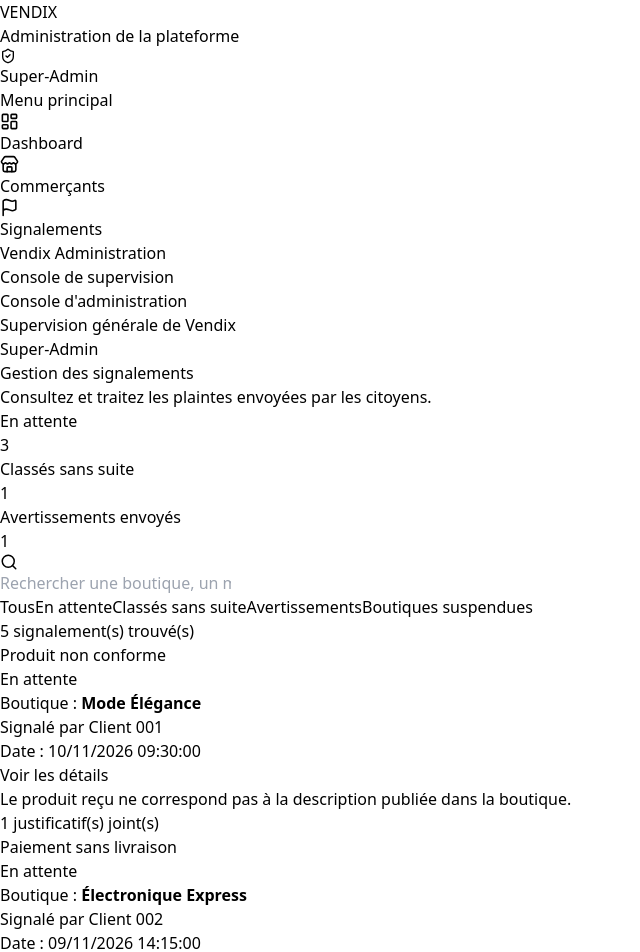
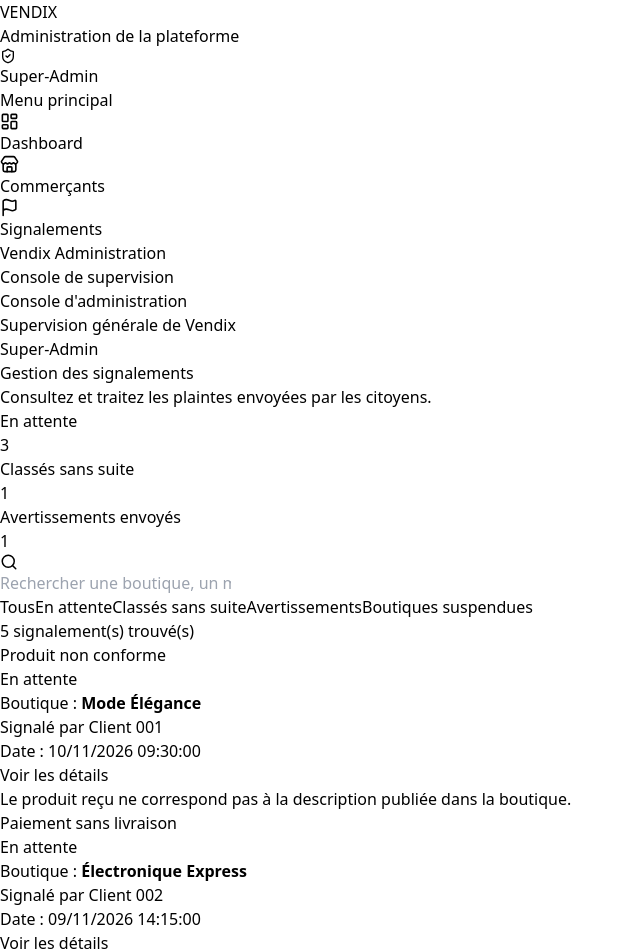
Before and after one commit to 7Bhil/Vendix-admin, a React (Vite) app: page /signalements in a window 1280 px wide. Shown: the top 952 px of the page, without its empty margins (0-640 px from the left). Built offline with nearby package versions, Linux system fonts and the light colour scheme.

Commit message:
chore: corrections

```diff
--- a/src/mocks/adminData.json
+++ b/src/mocks/adminData.json
@@ -115,14 +115,7 @@
       "description": "Le produit reçu ne correspond pas à la description publiée dans la boutique.",
       "submittedAt": "2026-11-10T09:30:00",
       "status": "pending",
-      "evidence": [
-        {
-          "id": 1,
-          "fileName": "photo-produit.jpg",
-          "type": "image/jpeg",
-          "description": "Photo du produit reçu"
-        }
-      ]
+      "evidence": []
     },
     {
       "id": 102,
@@ -133,20 +126,7 @@
       "description": "Le paiement a été effectué mais la commande n'a jamais été livrée.",
       "submittedAt": "2026-11-09T14:15:00",
       "status": "pending",
-      "evidence": [
-        {
-          "id": 2,
-          "fileName": "recu-mobile-money.jpg",
-          "type": "image/jpeg",
-          "description": "Justificatif de paiement Mobile Money"
-        },
-        {
-          "id": 3,
-          "fileName": "conversation-whatsapp.jpg",
-          "type": "image/jpeg",
-          "description": "Capture de conversation WhatsApp"
-        }
-      ]
+      "evidence": []
     },
     {
       "id": 103,
@@ -157,14 +137,7 @@
       "description": "Le vendeur aurait tenu des propos déplacés pendant les échanges avec le client.",
       "submittedAt": "2026-11-08T11:45:00",
       "status": "pending",
-      "evidence": [
-        {
-          "id": 4,
-          "fileName": "capture-echange.jpg",
-          "type": "image/jpeg",
-          "description": "Capture des échanges"
-        }
-      ]
+      "evidence": []
     },
     {
       "id": 104,
@@ -188,14 +161,7 @@
       "submittedAt": "2026-11-05T10:00:00",
       "status": "warning",
       "resolution": "Un avertissement a été adressé au commerçant.",
-      "evidence": [
-        {
-          "id": 5,
-          "fileName": "capture-annonce.jpg",
-          "type": "image/jpeg",
-          "description": "Capture de l'annonce concernée"
-        }
-      ]
+      "evidence": []
     }
   ]
 }
--- a/src/pages/ReportsPage.jsx
+++ b/src/pages/ReportsPage.jsx
@@ -252,10 +252,6 @@ const handleReportAction = (action) => {
                 <p className="mt-4 text-sm leading-6 text-slate-600">
                   {report.description}
                 </p>
-
-                <p className="mt-3 text-xs text-slate-400">
-                  {report.evidence.length} justificatif(s) joint(s)
-                </p>
               </article>
             )
           })
@@ -326,36 +322,6 @@ const handleReportAction = (action) => {
                 </p>
               </div>
 
-              <div>
-                <p className="text-xs font-medium uppercase text-slate-400">
-                  Justificatifs
-                </p>
-
-                {selectedReport.evidence.length === 0 ? (
-                  <p className="mt-2 text-sm text-slate-500">
-                    Aucun justificatif joint.
-                  </p>
-                ) : (
-                  <div className="mt-2 space-y-2">
-                    {selectedReport.evidence.map((file) => (
-                      <div
-                        key={file.id}
-                        className="rounded-lg border border-slate-200 p-3"
-                      >
-                        <p className="text-sm font-medium text-slate-800">
-                          {file.fileName}
-                        </p>
-                        <p className="mt-1 text-xs text-slate-500">
-                          {file.description}
-                        </p>
-                        <p className="mt-1 text-xs text-slate-400">
-                          {file.type}
-                        </p>
-                      </div>
-                    ))}
-                  </div>
-                )}
-              </div>
 
               {selectedReport.resolution && (
                 <div className="rounded-lg bg-slate-50 p-3">
```
